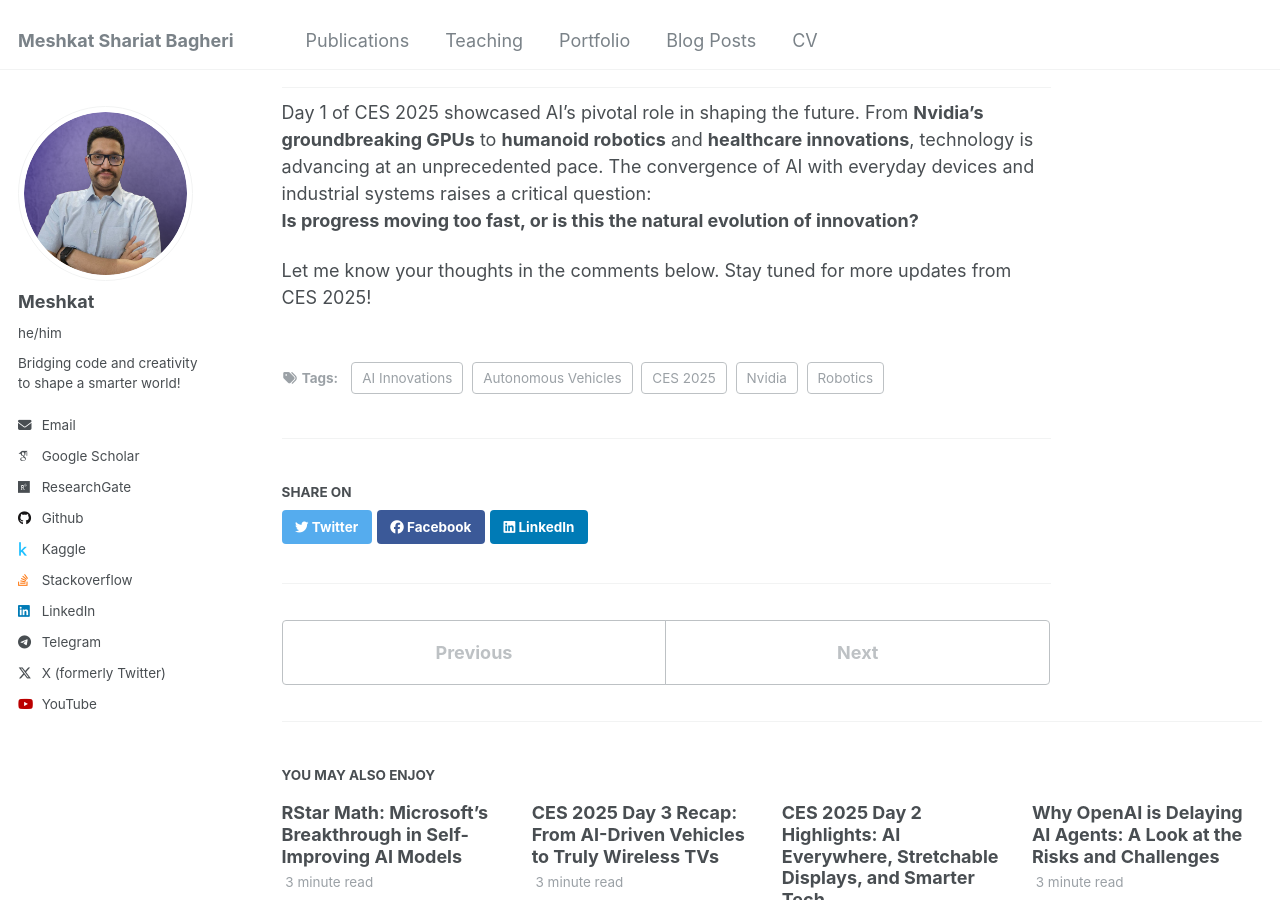
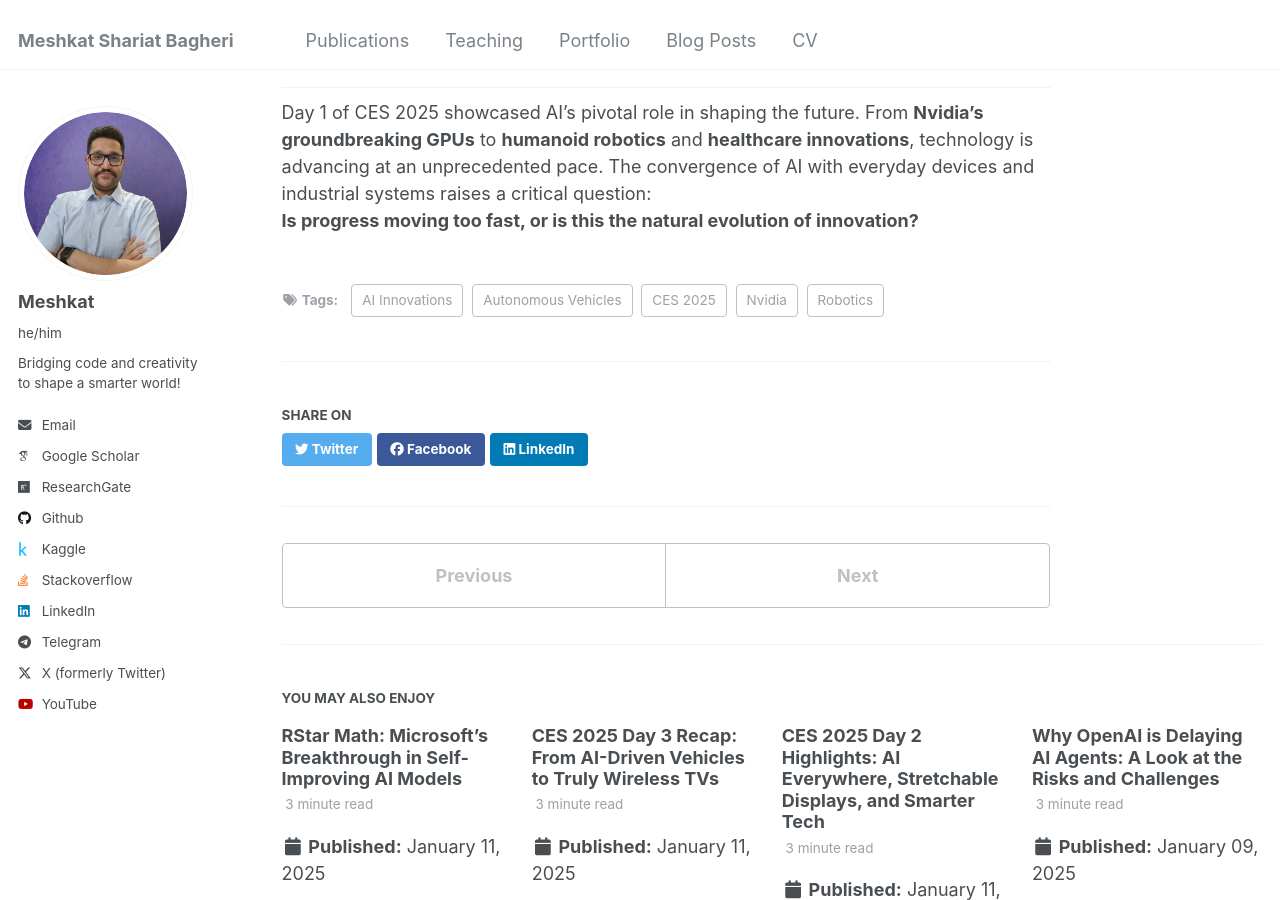
Before and after one commit to MeshkatShB/meshkatshb.github.io, a Jekyll site: the page built from _posts/2025-01-11-ces-2025-day-1.md, in a window 1280 px wide and 900 px high, scrolled down 3022 px. Built offline with Jekyll 4.4.1, drawn with Linux system fonts in a browser that asks for light colours; some web fonts are replaced.

Commit message:
feat: upate ces 2025 day 1

```diff
--- a/_posts/2025-01-11-ces-2025-day-1.md
+++ b/_posts/2025-01-11-ces-2025-day-1.md
@@ -96,5 +96,3 @@
 
 Day 1 of CES 2025 showcased AI’s pivotal role in shaping the future. From **Nvidia’s groundbreaking GPUs** to **humanoid robotics** and **healthcare innovations**, technology is advancing at an unprecedented pace. The convergence of AI with everyday devices and industrial systems raises a critical question:
 **Is progress moving too fast, or is this the natural evolution of innovation?**
-
-Let me know your thoughts in the comments below. Stay tuned for more updates from CES 2025!
```
